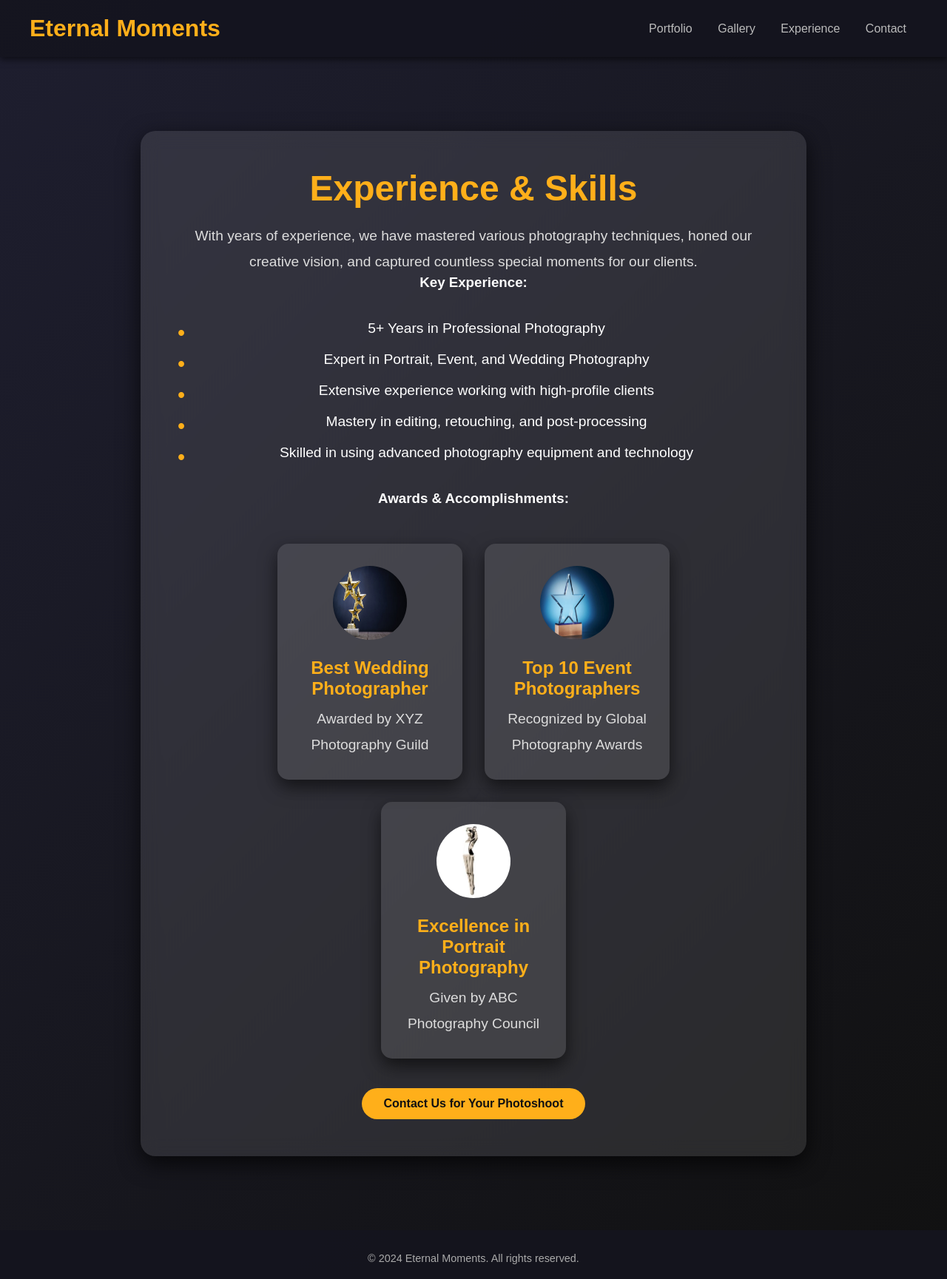
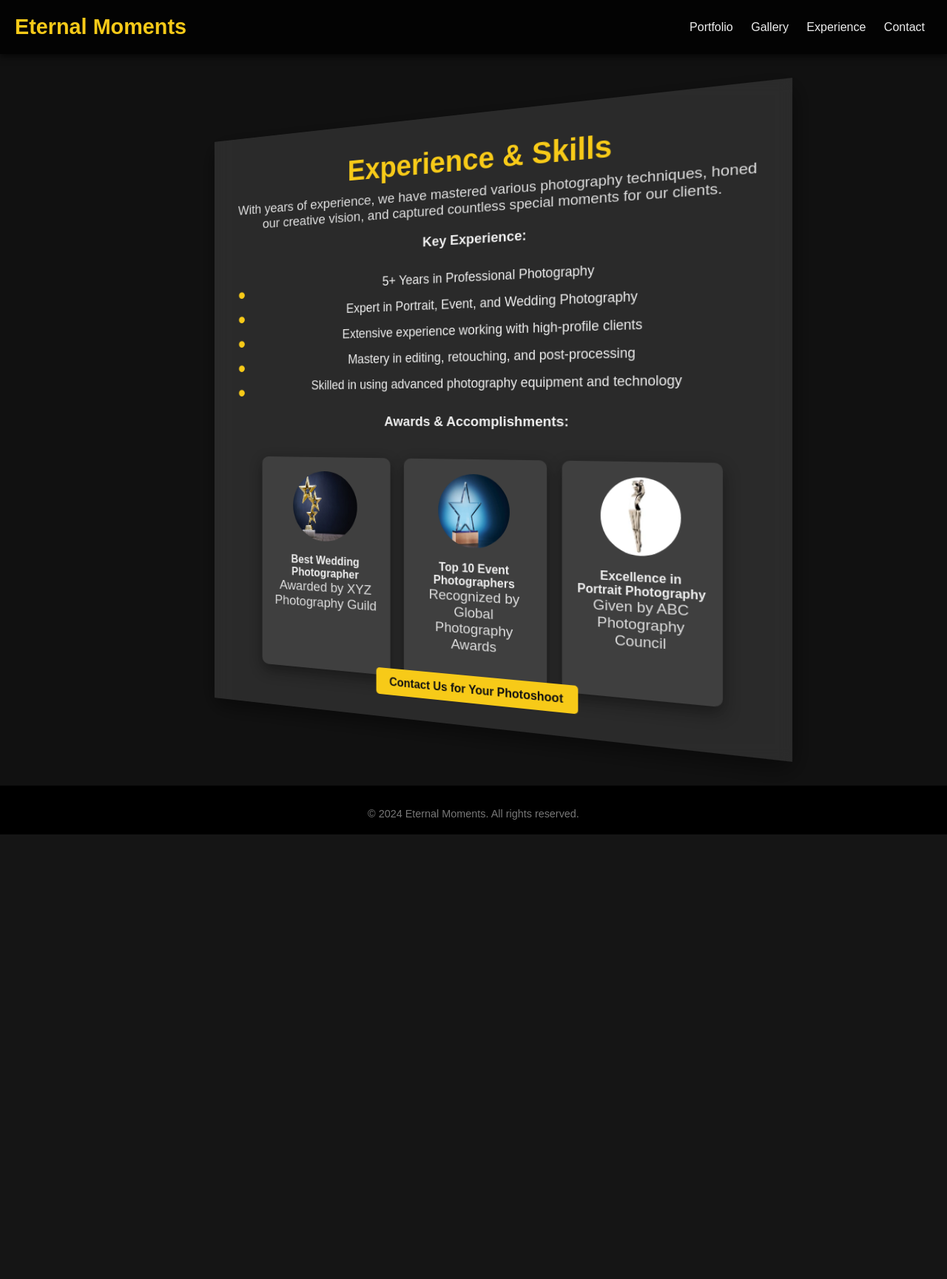
Before and after one commit to Askbuyandsell/photograph, a Django app: page /experience/ in a window 1280 px wide. Shown: the whole page at 74% size. After the commit the page ends 1128 px from the top, so only its background shows below. Run offline with Django 5.2, Linux system fonts and the light colour scheme.

Commit message:
initialize

```diff
--- a/template/experience.html
+++ b/template/experience.html
@@ -10,12 +10,13 @@
       margin: 0;
       padding: 0;
       box-sizing: border-box;
-      font-family: 'Poppins', Arial, sans-serif;
+      font-family: Arial, sans-serif;
     }
 
     body {
-      background: linear-gradient(135deg, #1e1e2f, #111);
-      color: #fff;
+      background-color: #111;
+      color: #eee;
+      font-smooth: always;
       overflow-x: hidden;
     }
 
@@ -23,142 +24,137 @@
       display: flex;
       justify-content: space-between;
       align-items: center;
-      padding: 20px 40px;
-      background: rgba(20, 20, 30, 0.9);
+      padding: 20px;
+      background: rgba(0, 0, 0, 0.8);
       position: sticky;
       top: 0;
       z-index: 1000;
-      box-shadow: 0px 4px 8px rgba(0, 0, 0, 0.5);
+      box-shadow: 0px 4px 8px rgba(0, 0, 0, 0.6);
     }
 
     header h1 {
-      font-size: 2em;
-      color: #ffaf1a;
+      font-size: 1.8em;
+      color: #f7ca18;
     }
 
     header nav a {
-      color: #bbb;
-      margin: 0 15px;
+      color: #eee;
+      margin: 0 10px;
       text-decoration: none;
-      font-size: 1em;
-      transition: color 0.3s, transform 0.3s;
+      transition: color 0.3s;
     }
 
     header nav a:hover {
-      color: #ffaf1a;
-      transform: scale(1.1);
+      color: #f7ca18;
     }
 
     .section {
-      padding: 100px 20px;
+      padding: 80px 20px;
+      min-height: 100vh;
+      perspective: 1000px;
       display: flex;
       align-items: center;
       justify-content: center;
-      min-height: 100vh;
     }
 
     .content {
-      max-width: 900px;
       text-align: center;
-      padding: 50px;
+      max-width: 800px;
+      padding: 40px;
       background: rgba(255, 255, 255, 0.1);
-      backdrop-filter: blur(12px);
-      border-radius: 20px;
-      box-shadow: 0 10px 30px rgba(0, 0, 0, 0.7);
+      backdrop-filter: blur(10px);
+      box-shadow: 0 10px 30px rgba(0, 0, 0, 0.5);
+      transform: rotateY(-15deg);
+      transition: transform 0.5s ease, box-shadow 0.5s ease;
     }
 
-    .content h2 {
-      font-size: 3em;
-      color: #ffaf1a;
-      margin-bottom: 20px;
+    .section:hover .content {
+      transform: rotateY(0);
+      box-shadow: 0 15px 45px rgba(0, 0, 0, 0.7);
     }
 
-    .content p {
+    .section h2 {
+      font-size: 2.5em;
+      color: #f7ca18;
+      margin-bottom: 10px;
+    }
+
+    .section p {
       font-size: 1.2em;
       color: #ddd;
-      line-height: 1.8;
+      margin-bottom: 20px;
     }
 
     .experience-list {
       list-style-type: none;
-      margin: 40px 0;
+      margin: 30px 0;
     }
 
     .experience-list li {
-      font-size: 1.2em;
-      margin: 20px 0;
-      padding-left: 35px;
+      font-size: 1.1em;
+      margin: 15px 0;
+      padding-left: 30px;
       position: relative;
     }
 
     .experience-list li::before {
-      content: "\2022";
+      content: "•";
       position: absolute;
       left: 0;
-      color: #ffaf1a;
-      font-size: 1.5em;
-      line-height: 1.2;
+      color: #f7ca18;
+      font-size: 2em;
       top: 0;
     }
 
     .awards {
       display: flex;
       justify-content: center;
-      flex-wrap: wrap;
-      gap: 30px;
-      margin-top: 50px;
+      margin-top: 40px;
+      gap: 20px;
     }
 
     .award-card {
       background: rgba(255, 255, 255, 0.1);
-      padding: 30px;
-      width: 250px;
+      padding: 20px;
+      max-width: 200px;
       text-align: center;
-      border-radius: 15px;
-      box-shadow: 0 10px 25px rgba(0, 0, 0, 0.6);
-      transition: transform 0.3s, box-shadow 0.3s;
+      box-shadow: 0 8px 20px rgba(0, 0, 0, 0.4);
+      border-radius: 10px;
+      transition: transform 0.3s ease, box-shadow 0.3s ease;
     }
 
     .award-card:hover {
-      transform: translateY(-10px);
-      box-shadow: 0 15px 30px rgba(0, 0, 0, 0.8);
+      transform: scale(1.05);
+      box-shadow: 0 12px 24px rgba(0, 0, 0, 0.6);
     }
 
     .award-card img {
       width: 100px;
       height: 100px;
+      margin-bottom: 15px;
       border-radius: 50%;
-      margin-bottom: 20px;
-    }
-
-    .award-card h4 {
-      font-size: 1.5em;
-      color: #ffaf1a;
-      margin-bottom: 10px;
     }
 
     .button {
-      display: inline-block;
-      margin-top: 40px;
-      padding: 12px 30px;
-      background: #ffaf1a;
+      padding: 10px 20px;
+      background-color: #f7ca18;
       color: #111;
+      text-decoration: none;
       font-weight: bold;
-      text-decoration: none;
-      border-radius: 50px;
-      transition: background-color 0.3s, transform 0.3s;
+      border-radius: 5px;
+      margin-top: 30px;
+      transition: background-color 0.3s;
     }
 
     .button:hover {
-      background: #e09a17;
-      transform: translateY(-3px);
+      background-color: #e0ac0e;
     }
 
     footer {
       text-align: center;
       padding: 20px;
-      background: rgba(20, 20, 30, 0.9);
-      color: #aaa;
+      background-color: #000;
+      color: #777;
       font-size: 0.9em;
     }
 
```
Also changed, not shown: template/contact.html (+34 -40 lines), template/gallery.html (+42 -43 lines), template/index.html (+48 -48 lines), template/portfolio.html (+41 -39 lines).
